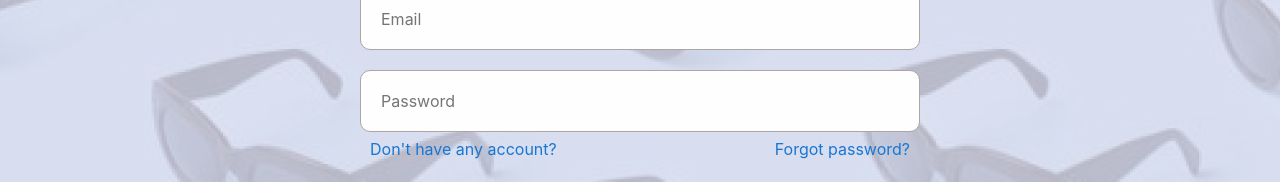
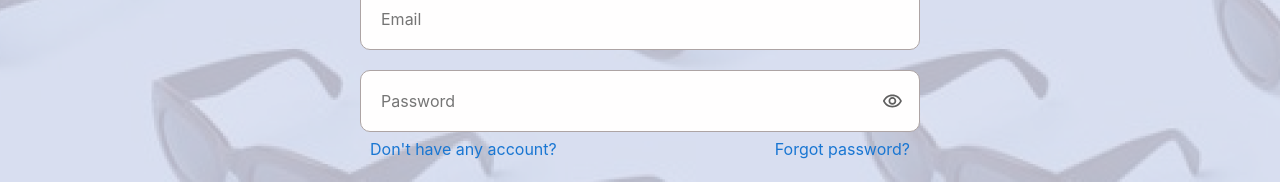
Before and after one commit to datoi/buystuff, a React (Vite) app: page /login in a window 1280 px wide. Shown: the part 372-554 px from the top of the page. Built offline with nearby package versions, Linux system fonts and the light colour scheme.

Commit message:
login form update

```diff
--- a/package.json
+++ b/package.json
@@ -14,6 +14,7 @@
     "match-sorter": "^6.3.4",
     "react": "^18.3.1",
     "react-dom": "^18.3.1",
+    "react-icons": "^5.3.0",
     "react-router-dom": "^6.26.1",
     "sort-by": "^1.2.0"
   },
--- a/src/components/login/Login.css
+++ b/src/components/login/Login.css
@@ -45,6 +45,7 @@ h1 {
     width: 560px;
 }
 .emailInputBox, .passwordInputBox {
+    position: relative;
     display: flex;
     justify-content: center;
 }
@@ -87,3 +88,25 @@ h1 {
     display: flex;
     justify-content: space-between;
 }
+
+/* ---- EYE BUTTON ---- */
+
+.passwordInputBox .password-eye{
+    display: flex;
+    position: absolute;
+    right: 10px;
+    top: 50%;
+    transform: translateY(-50%);
+    justify-content: center;
+    align-items: center;
+    cursor: pointer;
+    width: 35px;
+    height: 35px;
+    border-radius: 50%;
+    font-size: 1.3rem;
+    color: rgba(96, 96, 96, 1);
+    transition: background .2s;
+}
+.passwordInputBox .password-eye:hover{
+    background-color: #eeeeeeea;
+}
--- a/src/components/login/Login.jsx
+++ b/src/components/login/Login.jsx
@@ -1,10 +1,31 @@
 import './Login.css'
 
 import GoogleLogo from '../../assets/GoogleLogo.png';
-
-
+import React,{ useState } from 'react';
+import { MdOutlineRemoveRedEye } from "react-icons/md";
+import { FaRegEyeSlash } from "react-icons/fa";
 
 const Login = () => {
+
+    const [email,setEmail] = useState("")
+    const [emailValid,setEmailValid] = useState(true)
+    const isValidEmail = (e)=>{
+        const value = e.target.value;
+        setEmail(value)
+        if(value.endsWith("@gmail.com")){
+            setEmailValid(true)
+        }else{
+            setEmailValid(false)
+        }
+    }
+
+    const [password, setPassword] = useState("");
+    const [showPassword, setShowPassword] = useState(false);
+
+    const passwordVisibility = () => {
+        setShowPassword(!showPassword);
+    };
+
     return (
         <div className='page'>
             <div className='body'>
@@ -24,10 +45,24 @@ const Login = () => {
                         </div>
                     </div>
                     <div className="emailInputBox">
-                        <input className='emailInput' placeholder="Email" type="text"/>
+                        <input className='emailInput' placeholder="Email" type="text"
+                        value={email}
+                        onChange={isValidEmail}
+                        style={{
+                            borderColor: emailValid ? "":"red",
+                            outline: emailValid ? "":"red"
+                        }}
+                        />
                     </div>
                     <div className='passwordInputBox'>
-                        <input className='passwordInput' placeholder='Password' type="text"/>
+                        <input className='passwordInput' placeholder='Password'
+                         type={showPassword ? "text" : "password"}
+                         value={password}
+                         onChange={(e) => setPassword(e.target.value)}
+                        />
+                        <div className="password-eye" onClick={passwordVisibility}>
+                        {showPassword ? <FaRegEyeSlash /> : <MdOutlineRemoveRedEye />}
+                        </div>
                     </div>
                     <div className='loginOptionBox'>
                         <div>
```
Also changed, not shown: 1 other file (tests, documents, lock files or other folders).
